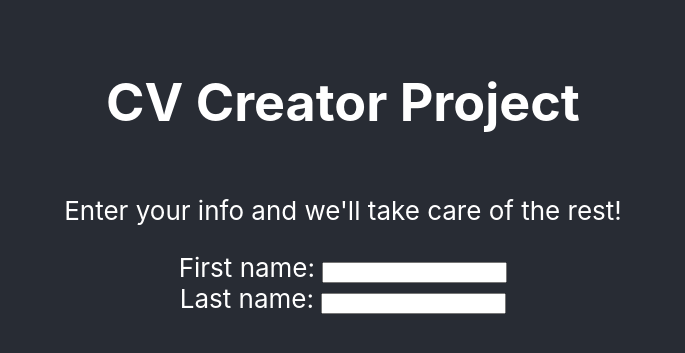
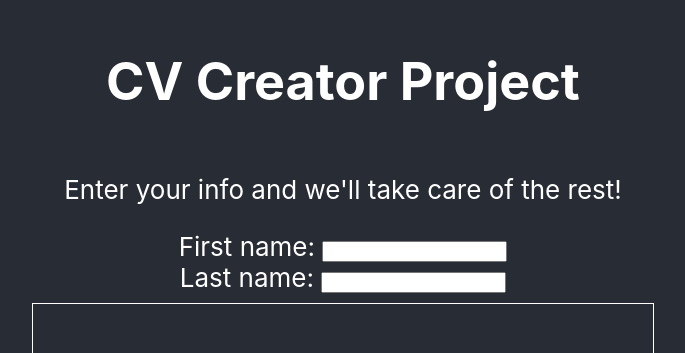
Before and after one commit to pinkx-xlink/cv-application-project, a React (Create React App) app in the folder cv-app-project/: page / in a window 1280 px wide. Shown: the part 209-562 px from the top of the page, without its empty margins (297-982 px from the left). Built offline with nearby package versions, Linux system fonts and the light colour scheme.

Commit message:
Create cv-form and add a border and dimensions to it

```diff
--- a/cv-app-project/src/App.css
+++ b/cv-app-project/src/App.css
@@ -36,3 +36,10 @@
     transform: rotate(360deg);
   }
 }
+
+#cv-form {
+  border: 1px solid white;
+  width: 600px;
+  padding: 10px;
+  margin: 10px;
+}
--- a/cv-app-project/src/App.js
+++ b/cv-app-project/src/App.js
@@ -35,7 +35,7 @@ function App() {
           />
         </label>
 
-        <div>
+        <div id="cv-form">
           <h2>{fullName}</h2>
         </div>
       </header>
```
